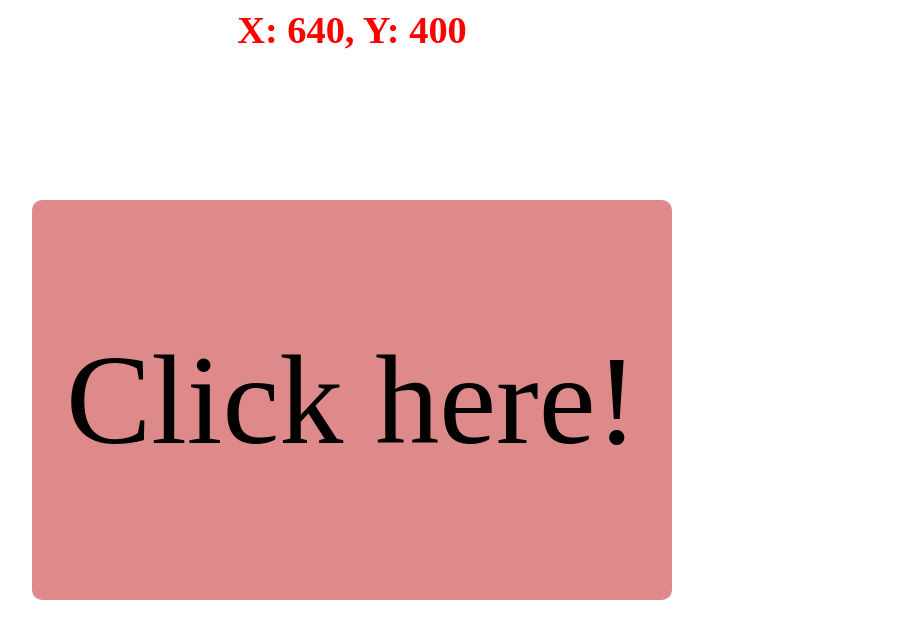
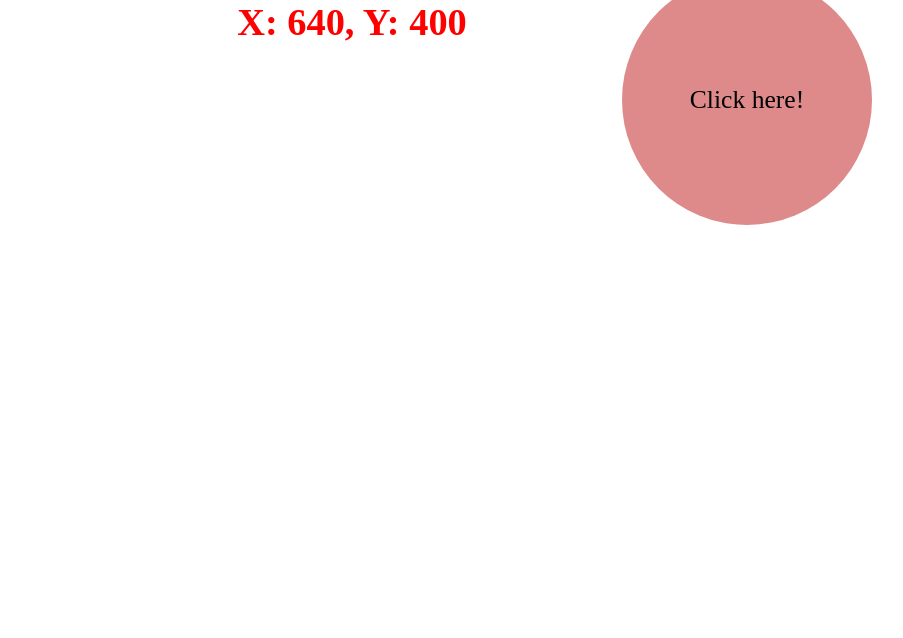
Before and after one commit to Glucthu/Coords, a plain HTML site: page index.html in a window 1280 px wide. Both pictures are taken after a click on the element "Click here!". Shown: the whole page, without its empty margins (288-1191 px from the left). Drawn offline with Linux system fonts and the light colour scheme.

Commit message:
added movement

```diff
--- a/index.html
+++ b/index.html
@@ -8,7 +8,7 @@
 </head>
 <body>
     <script src="index.js"></script>
-    <div id="box" onclick="showCoords(event)">Click here!</div>
+    <div id="circle" onclick="showCoords(event); teleportCircle();">Click here!</div>
     <h1 id="coords"></h1>
 </body>
 </html>
--- a/index.js
+++ b/index.js
@@ -1,6 +1,14 @@
-function showCoords(event) {
-    var x = event.clientX;
-    var y = event.clientY;
-    var coords = "X: " + x + ", Y: " + y;
-    document.getElementById("coords").innerHTML = coords;
-  }
+function teleportCircle(){
+  let x = Math.floor(Math.random() * window.innerWidth);
+  let y = Math.floor(Math.random() * window.innerHeight);
+
+  document.getElementById("circle").style.left = x;
+  document.getElementById("circle").style.top = y;
+}
+
+function showCoords(event){
+  let x = event.clientX;
+  let y = event.clientY;
+  let coords = "X: " + x + ", Y: " + y;
+  document.getElementById("coords").innerHTML = coords;
+}
--- a/styles.css
+++ b/styles.css
@@ -1,15 +1,25 @@
-#box{
+*{
+    margin: 0;
+    padding: 0;
+}
+
+body{
+    overflow: hidden;
+}
+
+#circle{
     position: absolute;
-    left: 25vw;
-    top: 25vh;
-    width: 50vw;
-    height: 50vh;
+    left: 50%;
+    top: 50%;
+    transform: translateX(-50%) translateY(-50%);
+    width: 200px;
+    height: 200px;
     background-color: rgba(189, 22, 22, 0.5);
+    border-radius: 50%;
+    font-size: 3vw;
     display: flex;
+    justify-content: center;
     align-items: center;
-    justify-content: center;
-    border-radius: 10px;
-    font-size: 10vw;
     user-select: none;
 }
 
@@ -17,4 +27,28 @@ h1{
     text-align: center;
     font-size: 3vw;
     color: red;
+    user-select: none;
 }
+
+@media (max-width: 750px){
+    #circle{
+        width: 100px;
+        height: 100px;
+    }
+}
+
+@media (min-width: 1200px){
+    #circle{
+        font-size: 2vw;
+        width: 250px;
+        height: 250px;
+    }
+}
+
+@media (min-width: 2000px){
+    #circle{
+        font-size: 1vw;
+        width: 350px;
+        height: 350px;
+    }
+}
```
